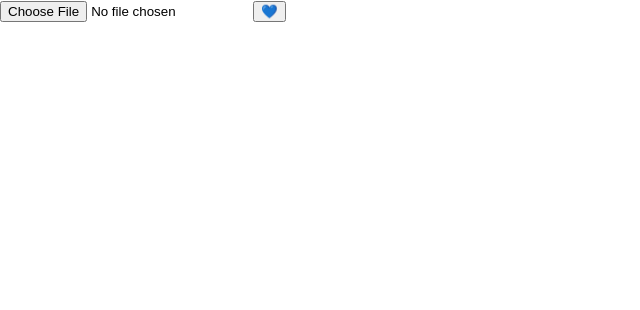
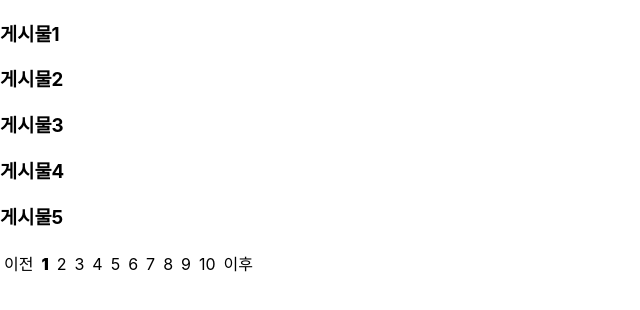
Before and after one commit to Chixol/React_FILE, a React (Create React App) app in the folder basic/: page / in a window 1280 px wide. Shown: the top 310 px of the page, without its empty margins (0-640 px from the left). Built offline with nearby package versions, Linux system fonts and the light colour scheme.

Commit message:
2024-04-16 11:00

```diff
--- a/basic/src/App.tsx
+++ b/basic/src/App.tsx
@@ -13,6 +13,7 @@ import StateComponent from './interaction/StateComponent';
 import ForwardingStateComponent from './interaction/ForwardingStateComponent';
 import HookComponent1 from './hook/HookComponent1';
 import HookComponent2 from './hook/HookComponent2';
+import CustomHook from './hook/CustomHook';
 // import SignInContainer from './component/example/SignInContainer';
 
 // JSX / TSX :
@@ -95,7 +96,8 @@ function App() {
       {/* <StateComponent /> */}
       {/* <ForwardingStateComponent /> */}
       {/* <HookComponent1 /> */}
-      <HookComponent2 />
+      {/* <HookComponent2 /> */}
+      <CustomHook />
     </>
   );
 }
--- a/basic/src/hook/CustomHook.tsx
+++ b/basic/src/hook/CustomHook.tsx
@@ -1,4 +1,4 @@
-import React, { useState } from 'react'
+import React, { useEffect, useState } from 'react'
 
 // Custom Hook :
 // - 리액트의 훅 함수는 반드시 함수형 컴포넌트의 코드 블럭에서만 호출 가능
@@ -8,8 +8,15 @@ export default function CustomHook() {
 
     const [page, setPage] = useState<number>(1);
     const [section, setSection] = useState<number>(1);
-    const [boardList, setBoardList] = useState<any[]>([]);
-    const [viewList, setViewList] = useState<any[]>([]);
+    const [boardList, setBoardList] = useState<String[]>([]);
+    const [viewList, setViewList] = useState<String[]>([]);
+    const [viewPageList, setViewPageList] = useState<number[]>([]);
+
+    const COUNT_PER_PAGE = 5;
+    const COUNT_PER_SECTION = 10;
+
+    let totalPageCount = 0; // 바뀌지 않을 수라서 let으로 작업
+    let totalSectionCount = 0;
 
     const setNextPage = () => {
 
@@ -27,7 +34,151 @@ export default function CustomHook() {
 
     }
 
+    useEffect(() =>{
+        const boardList = BOARD_LIST
+        setBoardList(boardList);
+        totalPageCount = Math.floor((boardList.length - 1) / COUNT_PER_PAGE) + 1;
+        totalSectionCount = Math.floor((boardList.length - 1) / COUNT_PER_PAGE* COUNT_PER_SECTION) + 1;
+
+        const viewList = [];
+        const currentPageStart = COUNT_PER_PAGE * (page - 1);
+        const currentPageEnd = COUNT_PER_PAGE * page - 1;
+
+        for (let index = currentPageStart; index <= currentPageEnd; index++) {
+            if (index >= boardList.length) break;
+            viewList.push(boardList[index]);
+        }
+        setViewList(viewList);
+
+        const viewPageList = [];
+        const currentSectionStart = COUNT_PER_SECTION * section - (COUNT_PER_SECTION - 1);
+        const currentSectionEnd = COUNT_PER_SECTION * section;
+
+        for ( let page = currentSectionStart; page <= currentSectionEnd; page++) {
+            if (page > totalPageCount) break;
+            viewPageList.push(page);
+        }
+        setViewPageList(viewPageList);
+
+    }, [])
+
     return (
-        <div>CustomHook</div>
-    )
+        <div>
+            {viewList.map((item, index) => <h3 key={index}>{item}</h3>)}
+            <div>
+                <span style={{ display: 'inline-block', margin : '4px'}}>이전</span>
+                {viewPageList.map((item, index) => <span style={{ display : 'inline-block', margin : '4px', fontWeight : item === page ? 900 : 400}}>{item}</span>)}
+                <span style={{ display: 'inline-block', margin : '4px'}}>이후</span>
+            </div>
+        </div>
+    );
 }
+
+const BOARD_LIST = [
+    '게시물1',
+    '게시물2',
+    '게시물3',
+    '게시물4',
+    '게시물5',
+    '게시물6',
+    '게시물7',
+    '게시물8',
+    '게시물9',
+    '게시물10',
+    '게시물11',
+    '게시물12',
+    '게시물13',
+    '게시물14',
+    '게시물15',
+    '게시물16',
+    '게시물17',
+    '게시물18',
+    '게시물19',
+    '게시물20',
+    '게시물21',
+    '게시물22',
+    '게시물23',
+    '게시물24',
+    '게시물25',
+    '게시물26',
+    '게시물27',
+    '게시물28',
+    '게시물29',
+    '게시물30',
+    '게시물31',
+    '게시물32',
+    '게시물33',
+    '게시물34',
+    '게시물35',
+    '게시물36',
+    '게시물37',
+    '게시물38',
+    '게시물39',
+    '게시물40',
+    '게시물41',
+    '게시물42',
+    '게시물43',
+    '게시물44',
+    '게시물45',
+    '게시물46',
+    '게시물47',
+    '게시물48',
+    '게시물49',
+    '게시물50',
+    '게시물51',
+    '게시물52',
+    '게시물53',
+    '게시물54',
+    '게시물55',
+    '게시물56',
+    '게시물57',
+    '게시물58',
+    '게시물59',
+    '게시물60',
+    '게시물61',
+    '게시물62',
+    '게시물63',
+    '게시물64',
+    '게시물65',
+    '게시물66',
+    '게시물67',
+    '게시물68',
+    '게시물69',
+    '게시물70',
+    '게시물71',
+    '게시물72',
+    '게시물73',
+    '게시물74',
+    '게시물75',
+    '게시물76',
+    '게시물77',
+    '게시물78',
+    '게시물79',
+    '게시물80',
+    '게시물81',
+    '게시물82',
+    '게시물83',
+    '게시물84',
+    '게시물85',
+    '게시물86',
+    '게시물87',
+    '게시물88',
+    '게시물89',
+    '게시물90',
+    '게시물91',
+    '게시물92',
+    '게시물93',
+    '게시물94',
+    '게시물95',
+    '게시물96',
+    '게시물97',
+    '게시물98',
+    '게시물99',
+    '게시물100',
+    '게시물101',
+    '게시물102',
+    '게시물103',
+    '게시물104',
+    '게시물105',
+    '게시물106'
+]
```
